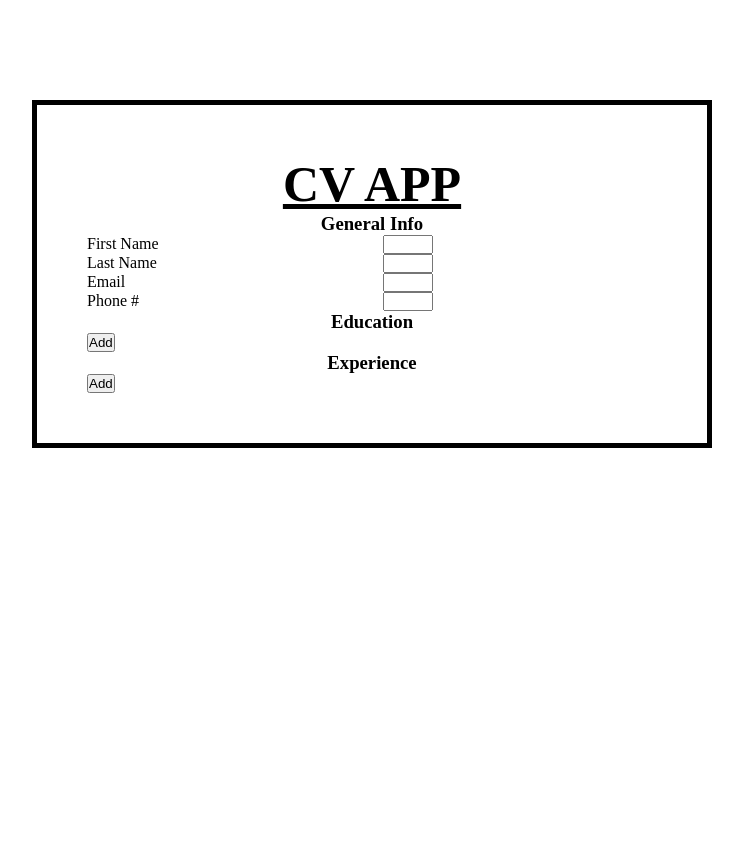
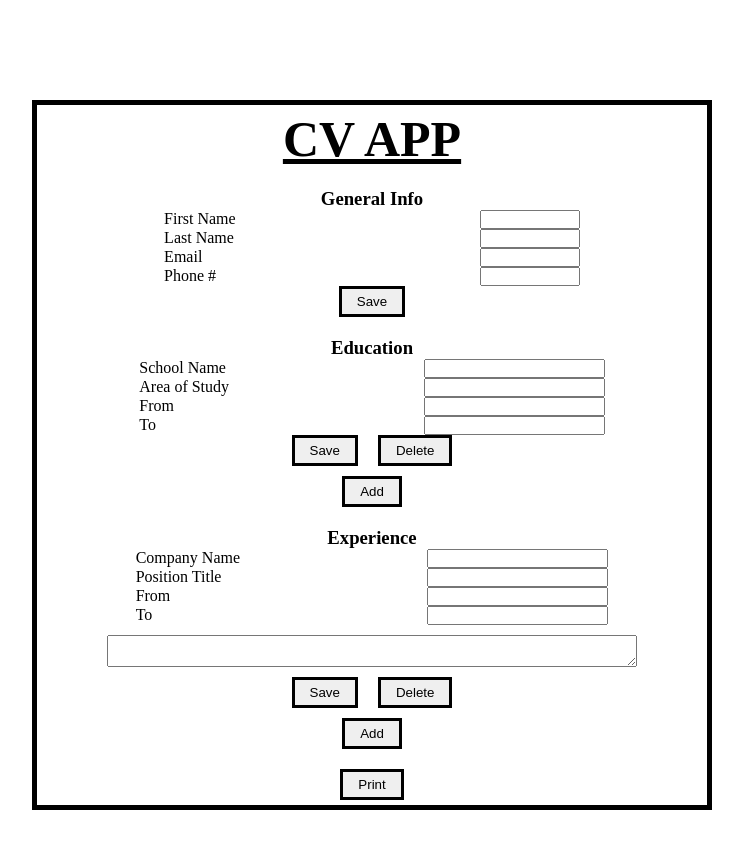
Before and after one commit to luqmanhassan/CV-App, a React (Create React App) app: page / in a window 1280 px wide. Shown: the top 848 px of the page, without its empty margins (268-1011 px from the left). Before the commit the page ends 800 px from the top, so only its background shows below. Built offline with nearby package versions, Linux system fonts and the light colour scheme.

Commit message:
Updated The Components

```diff
--- a/public/index.html
+++ b/public/index.html
@@ -2,7 +2,7 @@
 <html lang="en">
   <head>
     <meta charset="utf-8" />
-    <link rel="icon" href="%PUBLIC_URL%/favicon.ico" />
+    <link rel="icon" href="%PUBLIC_URL%/favicon.png" />
     <meta name="viewport" content="width=device-width, initial-scale=1" />
     <meta name="theme-color" content="#000000" />
     <meta
--- a/src/App.js
+++ b/src/App.js
@@ -12,6 +12,7 @@ function App() {
       <General />
       <Education />
       <Experience />
+      <button id="printbtn">Print</button>
     </div>
   );
 }
--- a/src/components/education.js
+++ b/src/components/education.js
@@ -3,9 +3,23 @@ import React from 'react';
 class Education extends React.Component {
   render() {
     return (
-      <div>
+      <div className="educationComponent">
         <h3>Education</h3>
-        <button>Add</button>
+        <div className="educationDiv">
+          <label>School Name</label>
+          <input type="text" />
+          <label>Area of Study</label>
+          <input type="text" />
+          <label>From</label>
+          <input type="text" />
+          <label>To</label>
+          <input type="text" />
+        </div>
+        <div className="btnDiv">
+          <button>Save</button>
+          <button>Delete</button>
+        </div>
+        <button id="addEducation">Add</button>
       </div>
     );
   }
--- a/src/components/experience.js
+++ b/src/components/experience.js
@@ -3,9 +3,24 @@ import React from 'react';
 class Experience extends React.Component {
   render() {
     return (
-      <div>
+      <div className="experienceComponent">
         <h3>Experience</h3>
-        <button>Add</button>
+        <div class="experienceDiv">
+          <label>Company Name</label>
+          <input type="text" />
+          <label>Position Title</label>
+          <input type="text" />
+          <label>From</label>
+          <input type="text" />
+          <label>To</label>
+          <input type="text" />
+        </div>
+        <textarea id="textarea" />
+        <div className="btnDiv">
+          <button>Save</button>
+          <button>Delete</button>
+        </div>
+        <button id="addExperience">Add</button>
       </div>
     );
   }
--- a/src/components/general.js
+++ b/src/components/general.js
@@ -3,7 +3,7 @@ import React from 'react';
 class General extends React.Component {
   render() {
     return (
-      <div>
+      <div class="generalComponent">
         <h3>General Info</h3>
         <div className="generalDiv">
           <label>First Name</label>
@@ -15,6 +15,7 @@ class General extends React.Component {
           <label>Phone #</label>
           <input type="text" id="phone_input" />
         </div>
+        <button id="saveGeneral">Save</button>
       </div>
     );
   }
--- a/src/styles/styles.css
+++ b/src/styles/styles.css
@@ -1,8 +1,8 @@
 *,
 html,
 :root {
-  margin: 0;
-  padding: 0;
+  margin: 0px;
+  padding: 0px;
   -webkit-box-sizing: border-box;
           box-sizing: border-box;
 }
@@ -10,7 +10,8 @@ html,
 .main {
   border: 5px solid black;
   margin: 100px 300px;
-  padding: 50px;
+  padding: 5px;
+  overflow: hidden;
 }
 
 .main h1 {
@@ -19,20 +20,150 @@ html,
   text-align: center;
 }
 
+.main #printbtn {
+  margin: 0px auto;
+  display: block;
+  padding: 5px 15px;
+  border: 3px solid black;
+}
+
+.main #printbtn:hover {
+  background-color: black;
+  color: white;
+  cursor: pointer;
+}
+
 h3 {
   text-align: center;
 }
 
-.generalDiv {
+.generalComponent {
+  margin: 20px 0;
+}
+
+.generalComponent .generalDiv {
   display: -ms-grid;
   display: grid;
   -ms-grid-columns: auto auto;
       grid-template-columns: auto auto;
-  -ms-grid-rows: auto auto;
-      grid-template-rows: auto auto;
+  -ms-flex-pack: distribute;
+      justify-content: space-around;
 }
 
-.generalDiv input {
-  width: 50px;
+.generalComponent .generalDiv input {
+  width: 100px;
+}
+
+.generalComponent button {
+  margin: 0px auto;
+  display: block;
+  padding: 5px 15px;
+  border: 3px solid black;
+}
+
+.generalComponent button:hover {
+  background-color: black;
+  color: white;
+  cursor: pointer;
+}
+
+.educationComponent {
+  margin: 20px 0;
+}
+
+.educationComponent .educationDiv {
+  display: -ms-grid;
+  display: grid;
+  -ms-grid-columns: auto auto;
+      grid-template-columns: auto auto;
+  -ms-flex-pack: distribute;
+      justify-content: space-around;
+}
+
+.educationComponent .btnDiv {
+  display: -webkit-box;
+  display: -ms-flexbox;
+  display: flex;
+  -webkit-box-pack: center;
+      -ms-flex-pack: center;
+          justify-content: center;
+}
+
+.educationComponent .btnDiv button {
+  margin: 0px 10px;
+  padding: 5px 15px;
+  border: 3px solid black;
+}
+
+.educationComponent .btnDiv button:hover {
+  background-color: black;
+  color: white;
+  cursor: pointer;
+}
+
+.educationComponent #addEducation {
+  margin: 10px auto;
+  display: block;
+  padding: 5px 15px;
+  border: 3px solid black;
+}
+
+.educationComponent #addEducation:hover {
+  background-color: black;
+  color: white;
+  cursor: pointer;
+}
+
+.experienceComponent {
+  margin: 20px 0;
+}
+
+.experienceComponent .experienceDiv {
+  display: -ms-grid;
+  display: grid;
+  -ms-grid-columns: auto auto;
+      grid-template-columns: auto auto;
+  -ms-flex-pack: distribute;
+      justify-content: space-around;
+}
+
+.experienceComponent .btnDiv {
+  display: -webkit-box;
+  display: -ms-flexbox;
+  display: flex;
+  -webkit-box-pack: center;
+      -ms-flex-pack: center;
+          justify-content: center;
+}
+
+.experienceComponent .btnDiv button {
+  margin: 0px 10px;
+  padding: 5px 15px;
+  border: 3px solid black;
+}
+
+.experienceComponent .btnDiv button:hover {
+  background-color: black;
+  color: white;
+  cursor: pointer;
+}
+
+.experienceComponent #addExperience {
+  margin: 10px auto;
+  display: block;
+  padding: 5px 15px;
+  border: 3px solid black;
+}
+
+.experienceComponent #addExperience:hover {
+  background-color: black;
+  color: white;
+  cursor: pointer;
+}
+
+.experienceComponent #textarea {
+  width: 530px;
+  margin: 10px auto;
+  display: block;
 }
 /*# sourceMappingURL=styles.css.map */
--- a/src/styles/styles.scss
+++ b/src/styles/styles.scss
@@ -1,19 +1,40 @@
 *,
 html,
 :root {
-  margin: 0;
-  padding: 0;
+  margin: 0px;
+  padding: 0px;
   box-sizing: border-box;
 }
 
+@mixin styleBTN {
+  padding: 5px 15px;
+  border: 3px solid black;
+}
+
+@mixin btnHover {
+  background-color: black;
+  color: white;
+  cursor: pointer;
+}
+
+// Style App Here
 .main {
   border: 5px solid black;
   margin: 100px 300px;
-  padding: 50px;
+  padding: 5px;
+  overflow: hidden;
   h1 {
     text-decoration: underline;
     font-size: 50px;
     text-align: center;
+  }
+  #printbtn {
+    margin: 0px auto;
+    display: block;
+    @include styleBTN;
+    &:hover {
+      @include btnHover;
+    }
   }
 }
 
@@ -21,11 +42,87 @@ h3 {
   text-align: center;
 }
 
-.generalDiv {
-  display: grid;
-  grid-template-columns: auto auto;
-  grid-template-rows: auto auto;
-  input {
-    width: 50px;
+// Style General Component Here
+.generalComponent {
+  margin: 20px 0;
+  .generalDiv {
+    display: grid;
+    grid-template-columns: auto auto;
+    justify-content: space-around;
+    input {
+      width: 100px;
+    }
+  }
+  button {
+    margin: 0px auto;
+    display: block;
+    @include styleBTN;
+    &:hover {
+      @include btnHover;
+    }
   }
 }
+
+// Style Education Component Here
+.educationComponent {
+  margin: 20px 0;
+  .educationDiv {
+    display: grid;
+    grid-template-columns: auto auto;
+    justify-content: space-around;
+  }
+  .btnDiv {
+    display: flex;
+    justify-content: center;
+    button {
+      margin: 0px 10px;
+      @include styleBTN;
+      &:hover {
+        @include btnHover;
+      }
+    }
+  }
+  #addEducation {
+    margin: 10px auto;
+    display: block;
+    @include styleBTN;
+    &:hover {
+      @include btnHover;
+    }
+  }
+}
+
+// Style Experience Comoponent Here
+.experienceComponent {
+  margin: 20px 0;
+  .experienceDiv {
+    display: grid;
+    grid-template-columns: auto auto;
+    justify-content: space-around;
+  }
+  .btnDiv {
+    display: flex;
+    justify-content: center;
+    button {
+      margin: 0px 10px;
+      @include styleBTN;
+      &:hover {
+        @include btnHover;
+      }
+    }
+  }
+  #addExperience {
+    margin: 10px auto;
+    display: block;
+    @include styleBTN;
+    &:hover {
+      @include btnHover;
+    }
+  }
+
+  #textarea {
+    width: 530px;
+    margin: 10px auto;
+    display: block;
+  }
+}
```
Also changed, not shown: public/manifest.json, 2 other files (tests, documents, lock files or other folders).
